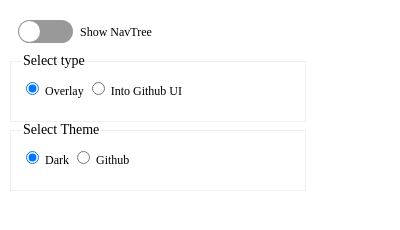
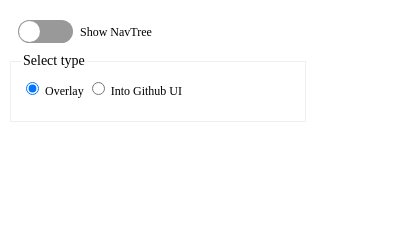
Before and after one commit to dimaslz/navtree, a browser extension: page extension/popup/popup.html in a window 400 px wide. Shown: the part 46-276 px from the top of the page. Drawn offline with Linux system fonts and the light colour scheme.

Commit message:
rid theme selector

```diff
--- a/extension/popup/popup.html
+++ b/extension/popup/popup.html
@@ -22,17 +22,6 @@
          <input type="radio" name="navtreeType" value="intogithub"> Into Github UI
        </form>
      </fieldset>
-
-     <fieldset>
-       <legend>Select Theme</legend>
-       <form id="theme">
-         <input type="radio" name="navtreeType" value="dark"> Dark
-         <input type="radio" name="navtreeType" value="light"> Github
-       </form>
-     </fieldset>
-
     </div>
-
-    <!--<script src="popup.js"></script>-->
   </body>
 </html>
```
